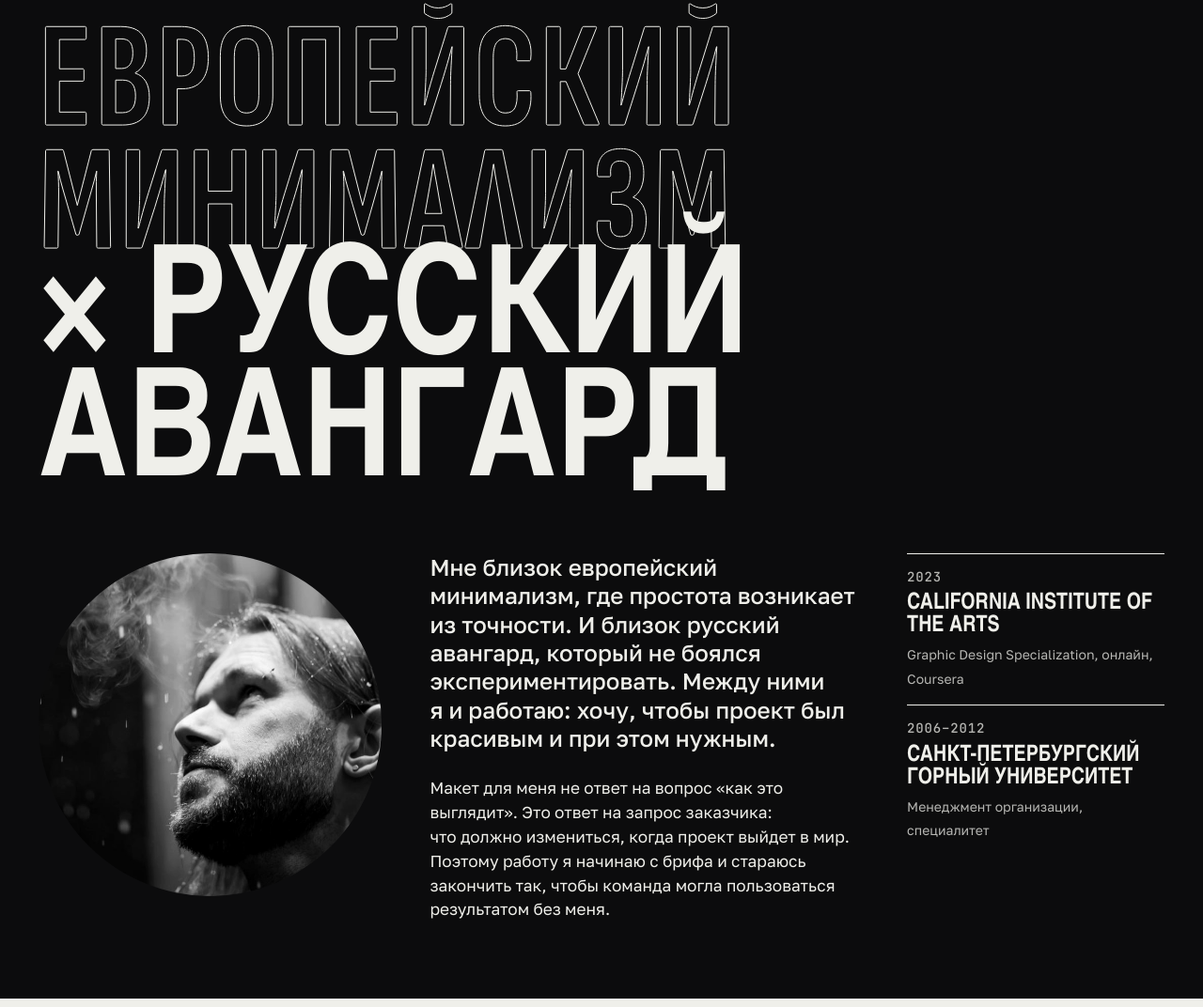
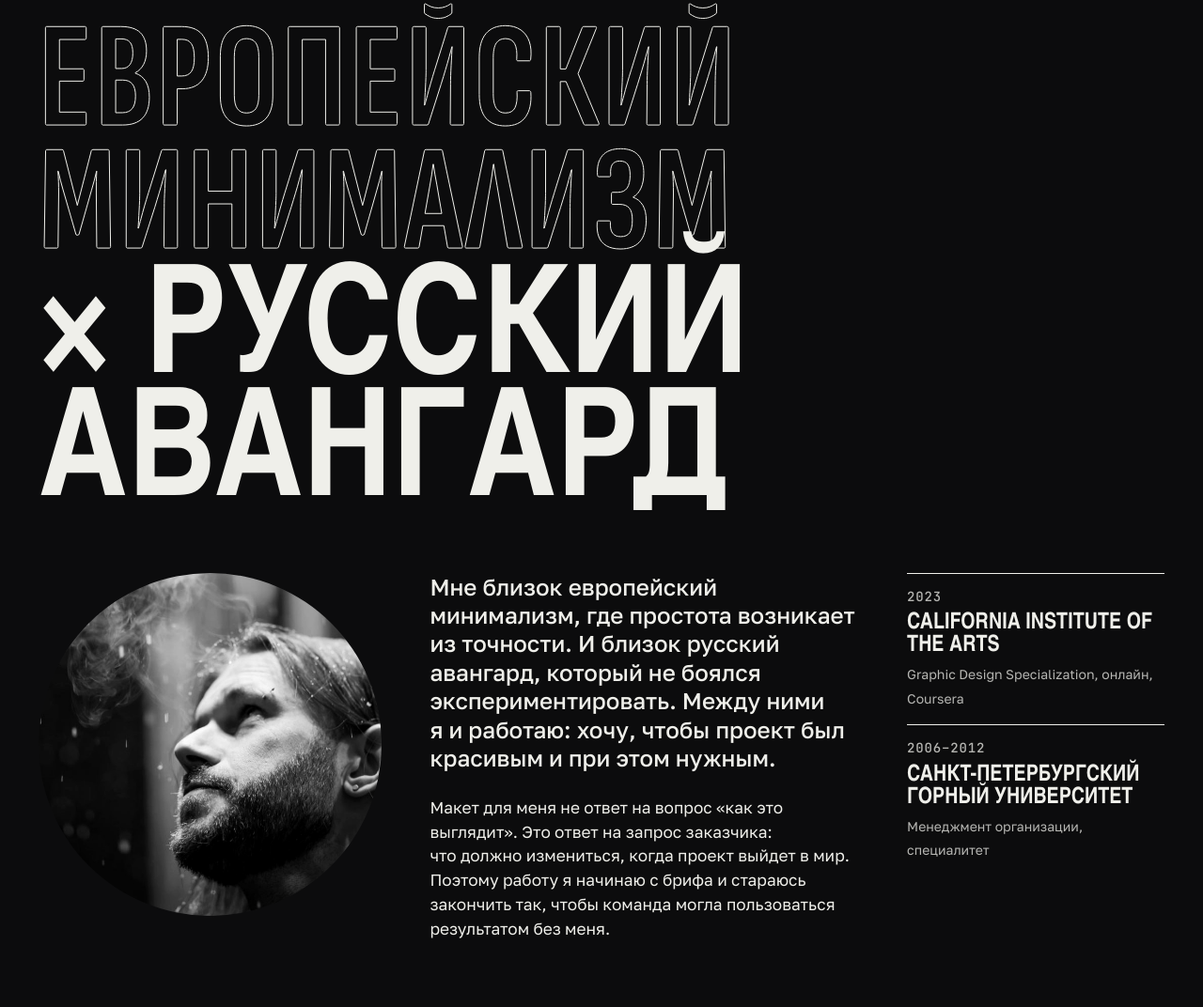
Before and after one commit to Arelman/portfolio, a plain HTML site: page index.html in a window 1280 px wide. Shown: the part 6833-7905 px from the top of the page at 94% size. Drawn offline with Linux system fonts and the light colour scheme; a web font is replaced by a local one.

Commit message:
О себе: больше отступ между «Европейский минимализм» и «× русский авангард», краткая у «Й» не задевает «И»
Co-Authored-By: Claude Sonnet 5.5 <noreply@anthropic.com>

```diff
--- a/index.html
+++ b/index.html
@@ -120,6 +120,7 @@ a{color:inherit}
 .about{background:var(--ink);color:var(--paper);padding-block:clamp(30px,5vw,80px)}
 .about .x{position:relative;margin:0 0 clamp(26px,4vw,60px);font:900 clamp(54px,12.5vw,230px)/.82 var(--display);text-transform:uppercase}
 .about .x span{display:block}.about .x span+span{margin-top:.07em}
+.about .x .thin+span{margin-top:.2em}
 .about .x .thin svg{display:block;height:.813em;width:auto;overflow:visible;margin-bottom:.007em}
 .about .x .thin path{fill:none;stroke:var(--paper);stroke-width:1px;vector-effect:non-scaling-stroke;stroke-linejoin:miter}
 .about .cols{display:grid;grid-template-columns:4fr 5fr 3fr;gap:clamp(18px,4vw,64px);align-items:start}
```
